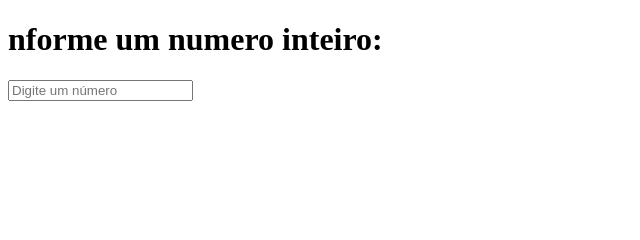
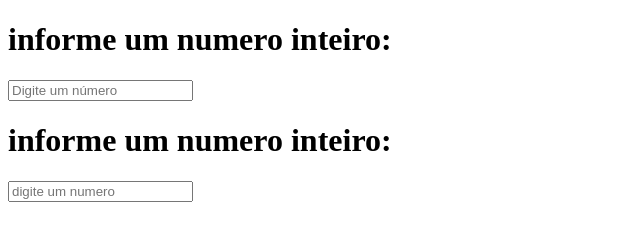
Before and after one commit to Lalau-cyber/-isso, a plain HTML site: page daniela21.html in a window 1280 px wide. Shown: the whole page, without its empty margins (0-640 px from the left). Drawn offline with Linux system fonts and the light colour scheme.

Commit message:
Add files via upload

```diff
--- a/daniela21.html
+++ b/daniela21.html
@@ -8,10 +8,13 @@
 <body>
 
 <div>
-    <h1>nforme um numero inteiro: </h1>
+    <h1>informe um numero inteiro: </h1>
     <input type="number" class="caixa" id="caixa" placeholder="Digite um número">
 </div>
-
+ <div>
+<h1>informe um numero inteiro: </h1>
+<input type="number" class="caixa" id="caixa" placeholder="digite um numero">
+ </div>
 
 
 
```
